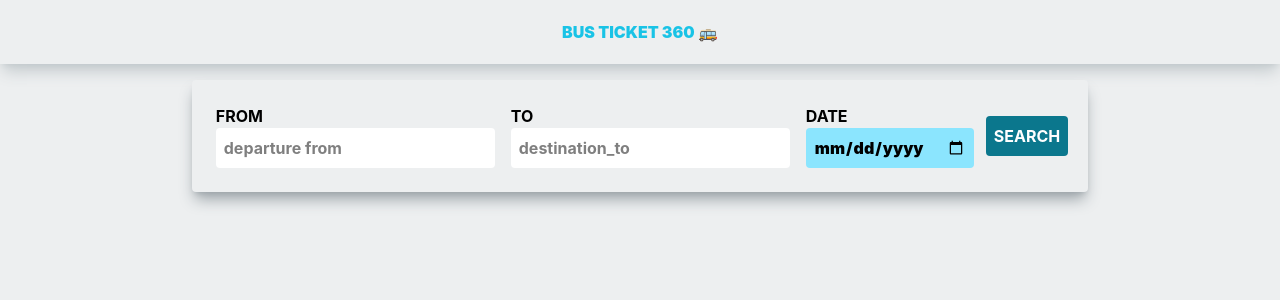
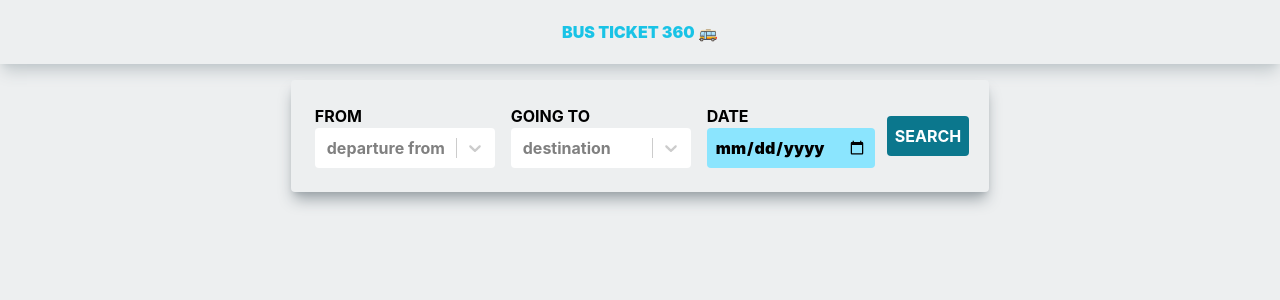
Before and after one commit to ARCHNEMESIS2423/BusTicket360_frontend, a React (Vite) app: page / in a window 1280 px wide. Shown: the top 300 px of the page. Built offline with nearby package versions, Linux system fonts and the light colour scheme.

Commit message:
Added proper error handlers for main searchForm added react-select component to prevent users from submitting their custom inputs ,form only allows search from available options,added proper spacing in App.jsx component and also fixed the test data object used as search results

```diff
--- a/package.json
+++ b/package.json
@@ -13,6 +13,7 @@
     "@tailwindcss/vite": "^4.3.0",
     "react": "^19.2.6",
     "react-dom": "^19.2.6",
+    "react-select": "^5.10.2",
     "tailwindcss": "^4.3.0"
   },
   "devDependencies": {
--- a/src/App.jsx
+++ b/src/App.jsx
@@ -12,7 +12,11 @@ function App() {
   return (
     <>
       <Header/>
-      <SearchBus setSearchedBusInfo={setSearchInfo} displayRoutesFound={setShowMe} />
+
+      <SearchBus
+      setSearchedBusInfo={setSearchInfo}
+      displayRoutesFound={setShowMe}
+      />
 
      {
      showMe &&
--- a/src/Components/SearchBus.jsx
+++ b/src/Components/SearchBus.jsx
@@ -1,130 +1,144 @@
 import { useState } from "react"
+import Select from "react-select"
 
-function SearchBus({setSearchedBusInfo,displayRoutesFound}){
+function SearchBus({setSearchedBusInfo, displayRoutesFound}){
 
-    const [regions,setRegions] = useState({
+    const [regions] = useState({
         A1:'Mbeya',
         A2:'Iringa',
         A3:'Njombe',
         A4:'Kigoma'
     })
 
-    let [pickupRegion,setpickupRegion] = useState()
-    let [destRegion,setdestRegion] = useState()
-    let [alert,setAlert]= useState(false)
-    let [alertArray,setAlertArray] = useState([])
+    let [pickupRegion, setPickupRegion] = useState(null)
+    let [destRegion, setDestRegion] = useState(null)
+    let [alert, setAlert] = useState(false)
+    let [alertArray, setAlertArray] = useState([])
 
-
-    //Cant book before Today
     const now = new Date();
     const today = now.toISOString().split('T')[0];
 
+    // Build options for FROM — exclude whatever is selected in GOING TO
+    const fromOptions = Object.values(regions)
+        .filter((region) => region !== destRegion?.value)
+        .map((region) => ({ value: region, label: region }))
+
+    // Build options for GOING TO — exclude whatever is selected in FROM
+    const toOptions = Object.values(regions)
+        .filter((region) => region !== pickupRegion?.value)
+        .map((region) => ({ value: region, label: region }))
+
+    const selectStyles = {
+        control: (base) => ({
+            ...base,
+            backgroundColor: 'white',
+            padding: '2px',
+            borderRadius: '0.25rem',
+            borderWidth: '0px',
+            boxShadow: 'none',
+            minWidth: '180px',
+        }),
+    }
+
     function handleSearchForm(e){
         e.preventDefault()
-      const data = new FormData(e.target)
 
-       if(e.target.day_of_departure.value.trim() && e.target.going_to.value.trim() && e.target.start_point.value.trim()){
+        const startVal = pickupRegion?.value || ''
+        const goingVal = destRegion?.value || ''
+        const dateVal = e.target.day_of_departure.value.trim()
+
+        if(dateVal && goingVal && startVal){
             setAlert(false)
-          setSearchedBusInfo(Object.fromEntries(data.entries()))
+            setSearchedBusInfo({ start_point: startVal, going_to: goingVal, day_of_departure: dateVal })
             displayRoutesFound(true)
-       }else{
+        } else {
             setAlert(true)
             displayRoutesFound(false)
         }
 
         const currentErrors = []
-      e.target.day_of_departure.value.trim() == "" && currentErrors.push(<p>please select day of departure</p>)
 
-      e.target.start_point.value.trim() == "" && currentErrors.push(<p>please select pickup point</p>)
-
-      e.target.going_to.value.trim() == "" && currentErrors.push(<p>please select destination</p>)
-
-      setAlertArray(currentErrors)
-
-
-
-
-      console.log(alertArray)
-
+        if(!dateVal && !startVal && !goingVal){
+            currentErrors.push(<p key="all">please fill in the form</p>)
+            setAlertArray(currentErrors); return
         }
-
-
-
+        if(!dateVal && !startVal){
+            currentErrors.push(<p key="date-start">please select day of departure and starting point</p>)
+            setAlertArray(currentErrors); return
+        }
+        if(!dateVal && !goingVal){
+            currentErrors.push(<p key="date-dest">please select day of departure and destination</p>)
+            setAlertArray(currentErrors); return
+        }
+        if(!goingVal && !startVal){
+            currentErrors.push(<p key="start-dest">please select starting point and destination point</p>)
+            setAlertArray(currentErrors); return
+        }
+        if(!dateVal){
+            currentErrors.push(<p key="date">please select day of departure</p>)
+            setAlertArray(currentErrors); return
+        }
+        if(!startVal){
+            currentErrors.push(<p key="start">please select pickup point</p>)
+            setAlertArray(currentErrors); return
+        }
+        if(!goingVal){
+            currentErrors.push(<p key="dest">please select destination</p>)
+            setAlertArray(currentErrors); return
+        }
+    }
 
     return (
         <div className="p-5 bg-[#EDEFF0] rounded w-[90%] ml-auto mr-auto font-bold mt-4 md:w-fit shadow-lg shadow-[#9BA3A8]">
 
-      { alert &&
+            {alert &&
             <>
             <div id="alert" className="p-4 bg-red-300 rounded h-fit">
-          {
-           alertArray.map(error=>error)
-          }
-
+                {alertArray.map(error => error)}
             </div>
             <hr className="mb-5 mt-5 opacity-20"/>
             </>
             }
-      <form onSubmit={(e)=>handleSearchForm(e)} className="flex gap-2 flex-col md:flex-row justify-center">
+
+            <form onSubmit={handleSearchForm} className="flex gap-2 flex-col md:flex-row justify-center">
 
                 <div className="flex flex-col p-1">
                     <label className="text-black">FROM</label>
-
-                <input
-                list="travel_point_start"
+                    <Select
                         name="start_point"
+                        options={fromOptions}
                         value={pickupRegion}
                         placeholder="departure from"
-                className="bg-white p-2 rounded"
-                onChange={(e)=>setpickupRegion(e.target.value)}/>
-
-                <datalist id="travel_point_start">
-                    {
-                      Object.values(regions).map((region)=>
-                      destRegion!=region&&<option className="border-b-1 bg-white p-1" key={region}>{region}</option>
-                    )
-                    }
-                </datalist>
-
+                        isSearchable={true}
+                        isClearable={true}
+                        onChange={(selected) => setPickupRegion(selected || null)}
+                        styles={selectStyles}
+                    />
                 </div>
 
                 <div className="flex flex-col p-1">
-
-            <label className="text-black">TO</label>
-
-               <input
-               list="travel_point_dest"
+                    <label className="text-black">GOING TO</label>
+                    <Select
                         name="going_to"
+                        options={toOptions}
                         value={destRegion}
-               placeholder="destination_to"
-               className="bg-white p-2 rounded"
-               onChange={(e)=>(e.target.value)}
+                        placeholder="destination"
+                        isSearchable={true}
+                        isClearable={true}
+                        onChange={(selected) => setDestRegion(selected || null)}
+                        styles={selectStyles}
                     />
-
-                <datalist id="travel_point_dest">
-                   {
-                    Object.values(regions).map((region)=>
-                      pickupRegion!=region&&<option className="border-b-1 bg-white p-1" key={region+1}>{region}</option>
-                    )
-                    }
-                </datalist>
                 </div>
 
-        <div className="flex p-1 flex-col ">
-
-            <label for="day_of_departure" className="text-black">
-              DATE
-            </label>
-
+                <div className="flex p-1 flex-col">
+                    <label htmlFor="day_of_departure" className="text-black">DATE</label>
                     <input
                         type="date"
                         name="day_of_departure"
                         id="day_of_departure"
                         className="bg-[#8BE5FE] rounded p-2 text-black font-black"
-             placeholder="mm/dd"
                         min={today}
                     />
-
                 </div>
 
                 <button className="bg-[#0B778D] hover:bg-[#055262] active:bg-[#000D11] text-white w-fit p-2 rounded self-center cursor-pointer">
@@ -132,9 +146,8 @@ function SearchBus({setSearchedBusInfo,displayRoutesFound}){
                 </button>
 
             </form>
-
         </div>
     )
+}
 
-}
 export default SearchBus
```
Also changed, not shown: 1 other file (tests, documents, lock files or other folders). Lines whose indentation alone changed are shown as unchanged.
